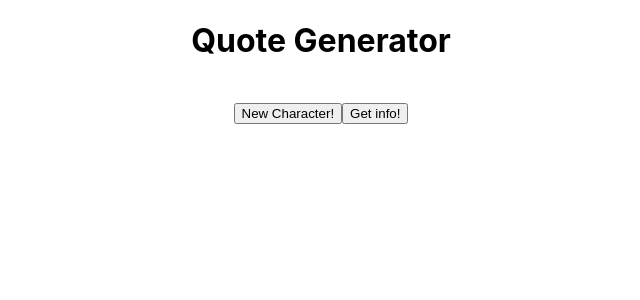
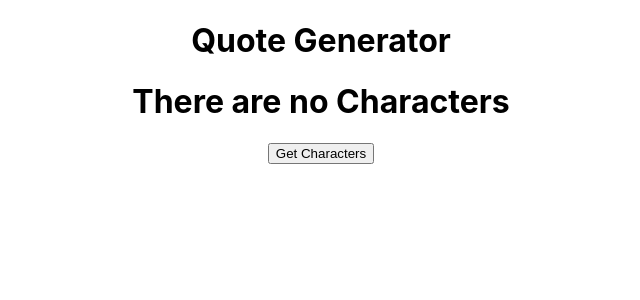
Before and after one commit to laurenpowers20/simpsonsreact, a React (Create React App) app: page / in a window 1280 px wide. Shown: the top 300 px of the page, without its empty margins (319-959 px from the left). Built offline with nearby package versions, Linux system fonts and the light colour scheme.

Commit message:
finally fetched properly

```diff
--- a/src/Modal.jsx
+++ b/src/Modal.jsx
@@ -2,6 +2,7 @@ import Simpson from "./Simpson"
 
 
 function Modal(props) {
+  console.log(props)
   if (!props.show) {
     return null
   }
@@ -9,9 +10,10 @@ function Modal(props) {
     <div className="modal" onClick={props.onClose}>
       <div className="modal-content" onClick={e => e.stopPropagation()}>
         <div className="modal-header">
-          <h4 className="modal-title">Character Name</h4>
+          <h4 className="modal-title"></h4>
         </div>
         <div className="modal-body">Quote</div>
+        <p>{props.quote}</p>
         <div className="modal-footer">
           <button onClick={props.onClose} className="button">Close</button>
         </div>
--- a/src/Simpson.jsx
+++ b/src/Simpson.jsx
@@ -1,32 +1,49 @@
-import React, { useState } from "react";
+import React, { useState, useEffect } from "react";
 import Modal from "./Modal";
 import App from './App';
 
 function Simpson() {
-  const [character, setCharacter] = useState("");
+  const [character, setCharacter] = useState([]);
   const [showModal, setShowModal] = useState(false);
 
-  const handleClick = () => {
-    fetch("https://thesimpsonsquoteapi.glitch.me/quotes")
-      .then((res) => res.json())
-      .then((res) => ((document.querySelector("#image").src = res[0].image)))
-      .then((res) => ((document.querySelector("#character").src = res[0].character)))
-      .then((res) => setCharacter(res))
-      .then((res) => (console.log(res[0]) ))
+  const getCharacters = async() => {
+    const response = await fetch("https://thesimpsonsquoteapi.glitch.me/quotes")
+    const json = await response.json()
+    setCharacter(json)
 
   }
 
-  return (
-    <div>
-      {character}
-      <img id="image" src="" />
-        <div>
-        <button onClick={handleClick} id="newCharacter">New Character!</button>
-        <Modal onClose={() => setShowModal(false)} show={showModal}  />
+  if (character.length <= 0) {
+    return <><h1> There are no Characters</h1>
+      <button onClick={getCharacters}>Get Characters</button></>
+  } else {
+
+    return (
+
+      <div className="character">
+        {character.map((simpsonscharacter) => {
+          return <div key={simpsonscharacter.character}>
+            <h1>{simpsonscharacter.character}</h1>
+            <img src={simpsonscharacter.image} alt={simpsonscharacter.characer} />
+          </div>
+        })}
+
+
+
+
+
+
+        <Modal
+          onClose={() => setShowModal(false)}
+          show={showModal}
+          quote={character[0].quote}
+        />
         <button onClick={() => setShowModal(true)}>Get info!</button>
-        </div>
       </div>
-    );
+
+    )
+  }
+   ;
   }
 
 
```
